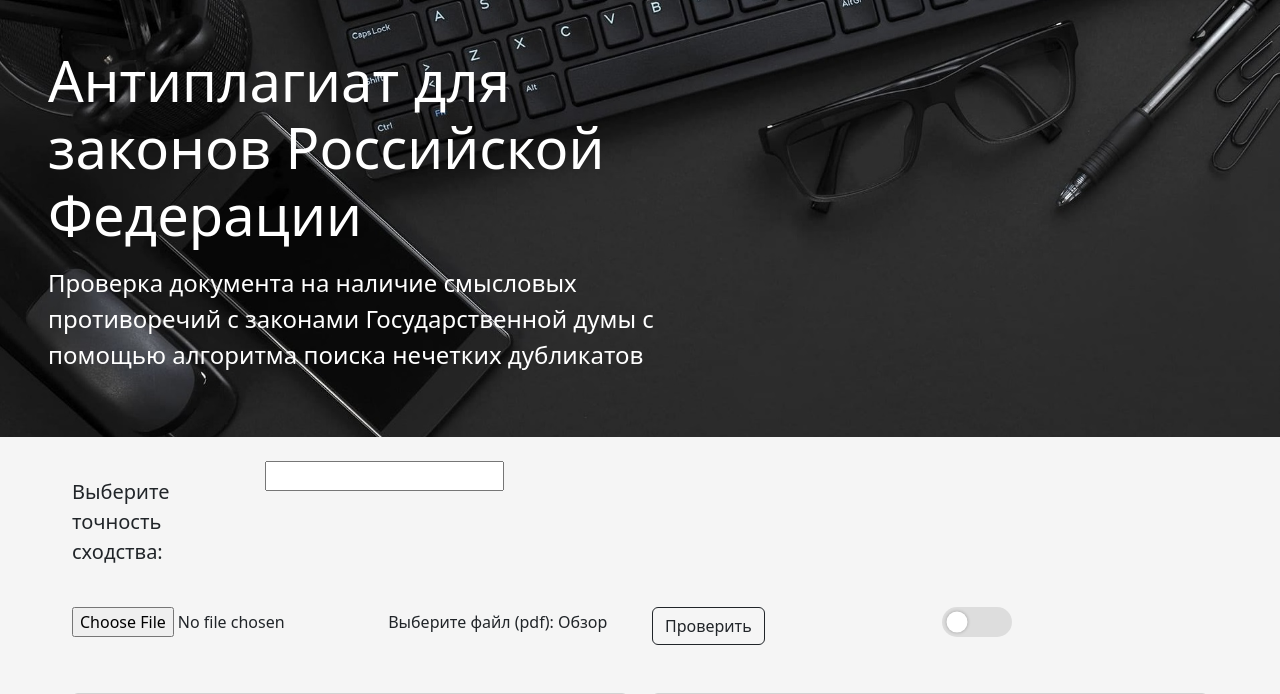
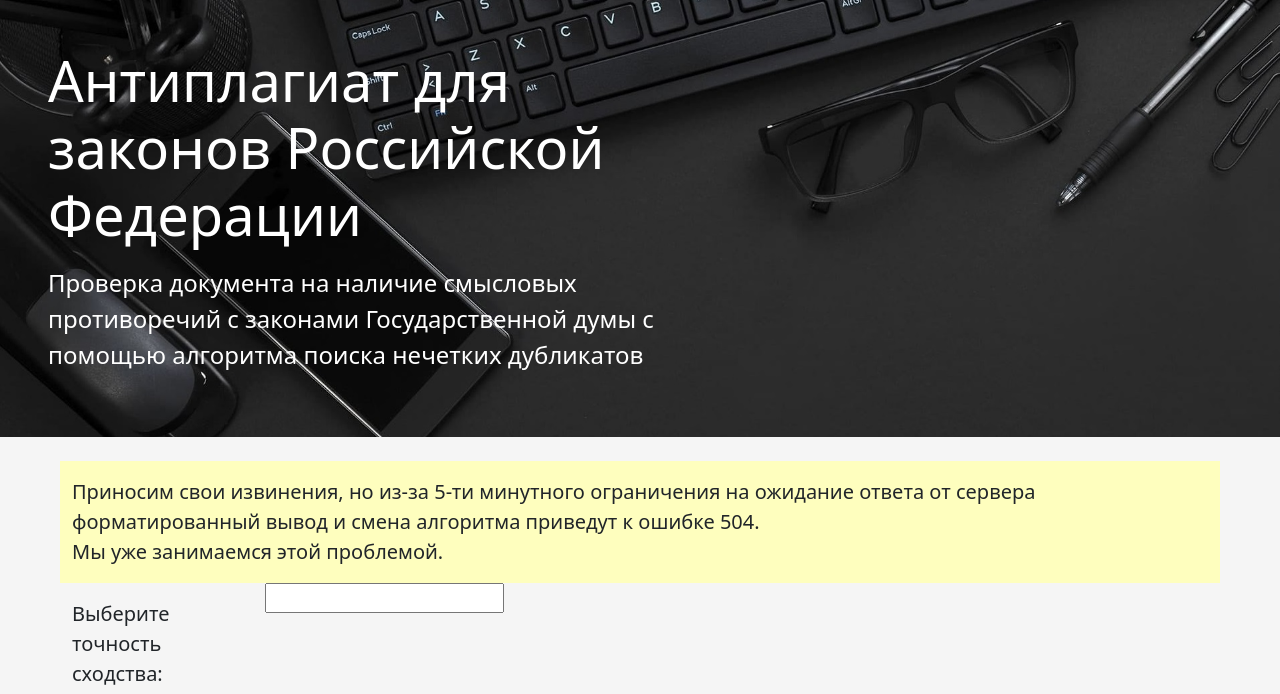
Before and after one commit to Wolfram18/Web-Site, a Django app: page / in a window 1280 px wide; the page is wider, and only the part inside the window is pictured. Shown: the part 57-751 px from the top of that part. Run offline with Django 3.2, Linux system fonts and the light colour scheme; some libraries are stand-ins or nearby versions.

Commit message:
Add error

```diff
--- a/AntiSite/controllers/shingles.py
+++ b/AntiSite/controllers/shingles.py
@@ -145,6 +145,9 @@ def compare_for_underline_text(shingles_main, canon_main_array, main_text_array,
 
 
 def main(shingle_len, main_text, format_out):
+    # import supporting.parser
+    # supporting.parser.main()
+
     russian_stopwords = generate_stopwords()
 
     cut_main_text = cut_end(cut_beginning(main_text))
--- a/AntiSite/templates/index.html
+++ b/AntiSite/templates/index.html
@@ -67,6 +67,12 @@
 {% endblock title %}
 
 {% block content%}
+
+    <div class="row" style="background-color: rgba(255,255,184,.9)">
+      <div class="col-md-12">
+        <p class="lead my-3">Приносим свои извинения, но из-за 5-ти минутного ограничения на ожидание ответа от сервера форматированный вывод и смена алгоритма приведут к ошибке 504. <br> Мы уже занимаемся этой проблемой.</p>
+      </div>
+    </div>
 
   <form action="output" method="POST" enctype="multipart/form-data">{% csrf_token %}
     <div class="row">
```
Also changed, not shown: 2 other files.
